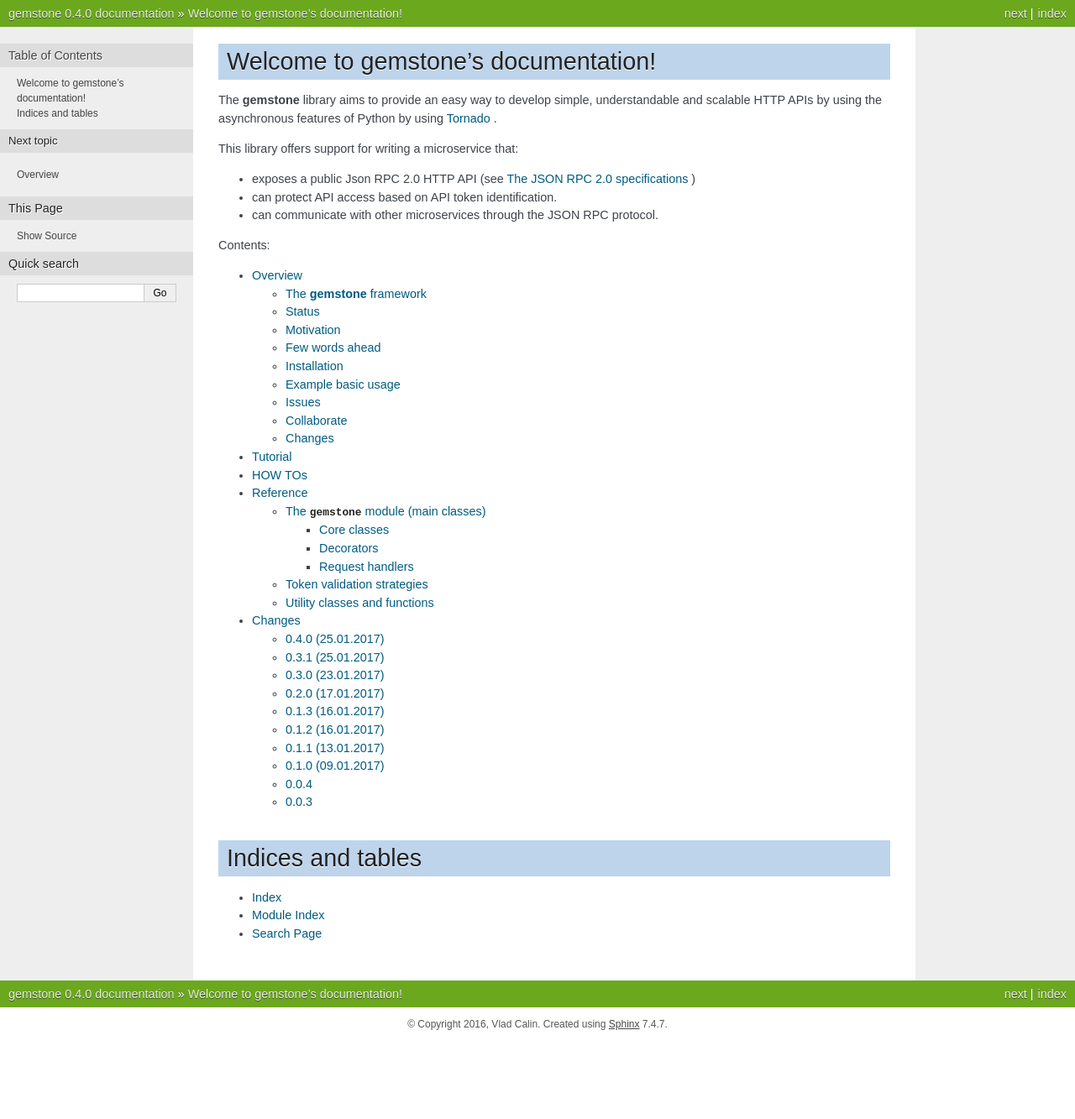
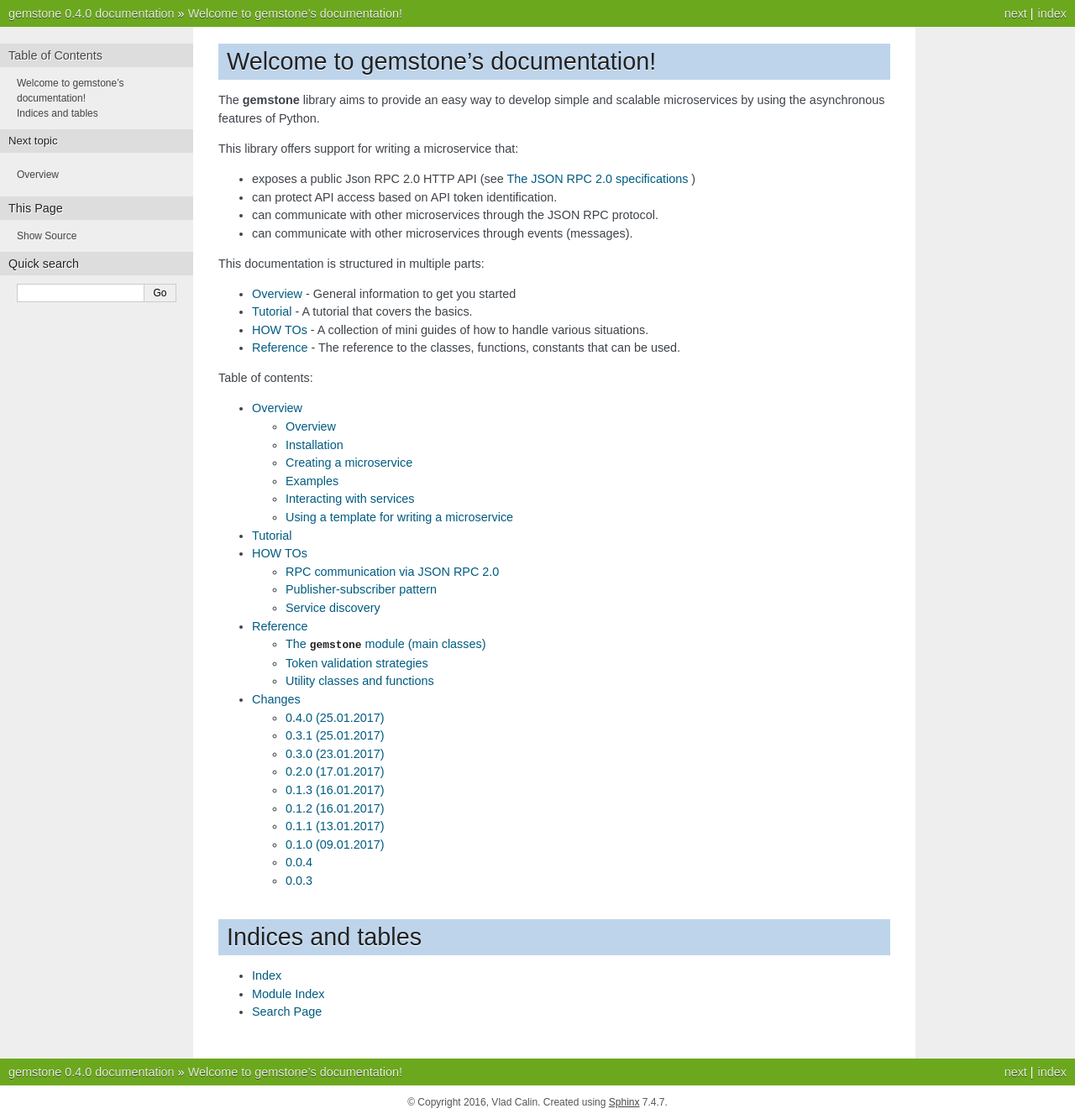
Before and after one commit to vladcalin/gemstone, a Sphinx documentation site: the page built from docs/index.rst, in a window 1280 px wide. Shown: the whole page at 84% size. Built offline with Sphinx 7.4.7, drawn with Linux system fonts in a browser that asks for light colours; before the commit the page ends 1240 px from its top, so only the background shows below that.

Commit message:
improved docs

```diff
--- a/docs/howto/index.rst
+++ b/docs/howto/index.rst
@@ -1,4 +1,14 @@
+.. _howto-top:
+
 HOW TOs
 =======
 
 Various topics of interest
+
+
+.. toctree::
+   :maxdepth: 2
+
+   rpc
+   publisher_subscriber
+   service_discovery
--- a/docs/howto/publisher_subscriber.rst
+++ b/docs/howto/publisher_subscriber.rst
@@ -0,0 +1,2 @@
+Publisher-subscriber pattern
+============================
--- a/docs/howto/rpc.rst
+++ b/docs/howto/rpc.rst
@@ -0,0 +1,2 @@
+RPC communication via JSON RPC 2.0
+==================================
--- a/docs/howto/service_discovery.rst
+++ b/docs/howto/service_discovery.rst
@@ -0,0 +1,2 @@
+Service discovery
+=================
--- a/docs/index.rst
+++ b/docs/index.rst
@@ -7,21 +7,28 @@ Welcome to gemstone's documentation!
 ====================================
 
 
-The **gemstone** library aims to provide an easy way to
-develop simple, understandable and scalable HTTP APIs by using
-the asynchronous features of Python by using `Tornado <http://www.tornadoweb.org/en/stable/>`_ .
+The **gemstone** library aims to provide an easy way to develop simple and scalable microservices by using
+the asynchronous features of Python.
 
 This library offers support for writing a microservice that:
 
 - exposes a public Json RPC 2.0 HTTP API (see `The JSON RPC 2.0 specifications <http://www.jsonrpc.org/specification>`_ )
 - can protect API access based on API token identification.
 - can communicate with other microservices through the JSON RPC protocol.
+- can communicate with other microservices through events (messages).
+
+This documentation is structured in multiple parts:
+
+- :ref:`overview-top` - General information to get you started
+- :ref:`tutorial-top` - A tutorial that covers the basics.
+- :ref:`howto-top` - A collection of mini guides of how to handle various situations.
+- :ref:`reference-top` - The reference to the classes, functions, constants that can be used.
 
 
-Contents:
+Table of contents:
 
 .. toctree::
-    :maxdepth: 3
+    :maxdepth: 2
 
     intro/index
     tutorial/index
--- /dev/null
+++ b/docs/intro/examples.rst
@@ -0,0 +1,2 @@
+Examples
+========
--- a/docs/intro/index.rst
+++ b/docs/intro/index.rst
@@ -1,4 +1,14 @@
+.. _overview-top:
+
 Overview
 --------
 
-.. include:: ../../README.rst
+.. toctree::
+   :maxdepth: 2
+
+   overview
+   installation
+   creating_a_service
+   examples
+   interacting_with_services
+   template_service
--- /dev/null
+++ b/docs/intro/overview.rst
@@ -0,0 +1,22 @@
+Overview
+========
+
+Motivation
+~~~~~~~~~~
+
+In the past years, the microservice-based architecture became very popular in the computing field.
+Although this architecture grew more and more popular, there are a few tools that can help an
+individual to build such systems. The current alternatives are using `nameko <https://github.com/nameko/nameko>`_
+or by building a web application that acts like a microservice. I started developing this framework in order
+to provide a tool for creating and managing such systems with ease, and that are capable of being specialized in
+a certain role, be it entity management, data storage or just computing.
+
+Few words ahead
+~~~~~~~~~~~~~~~
+
+This library uses the asynchronous features of the Tornado web framework for creating a JSON RPC endpoint through which
+one can call exposed methods. The method calls are treated asynchronously. If you have no knowledge about asynchronous
+programming in Python, I suggest to read a few words from the `Tornado documentation <http://www.tornadoweb.org/en/stable/>`_ .
+
+Although it is not required for you to know about all that coroutines and event loop theory, it sure helps to understand
+what happens *under the hood*.
--- a/docs/reference/index.rst
+++ b/docs/reference/index.rst
@@ -1,3 +1,5 @@
+.. _reference-top:
+
 Reference
 =========
 
--- a/docs/tutorial/index.rst
+++ b/docs/tutorial/index.rst
@@ -1,4 +1,6 @@
+.. _tutorial-top:
+
 Tutorial
 ========
 
-Tutorial here
+To be done
```
Also changed, not shown: docs/intro/installation.rst (added, +17 -0 lines).
